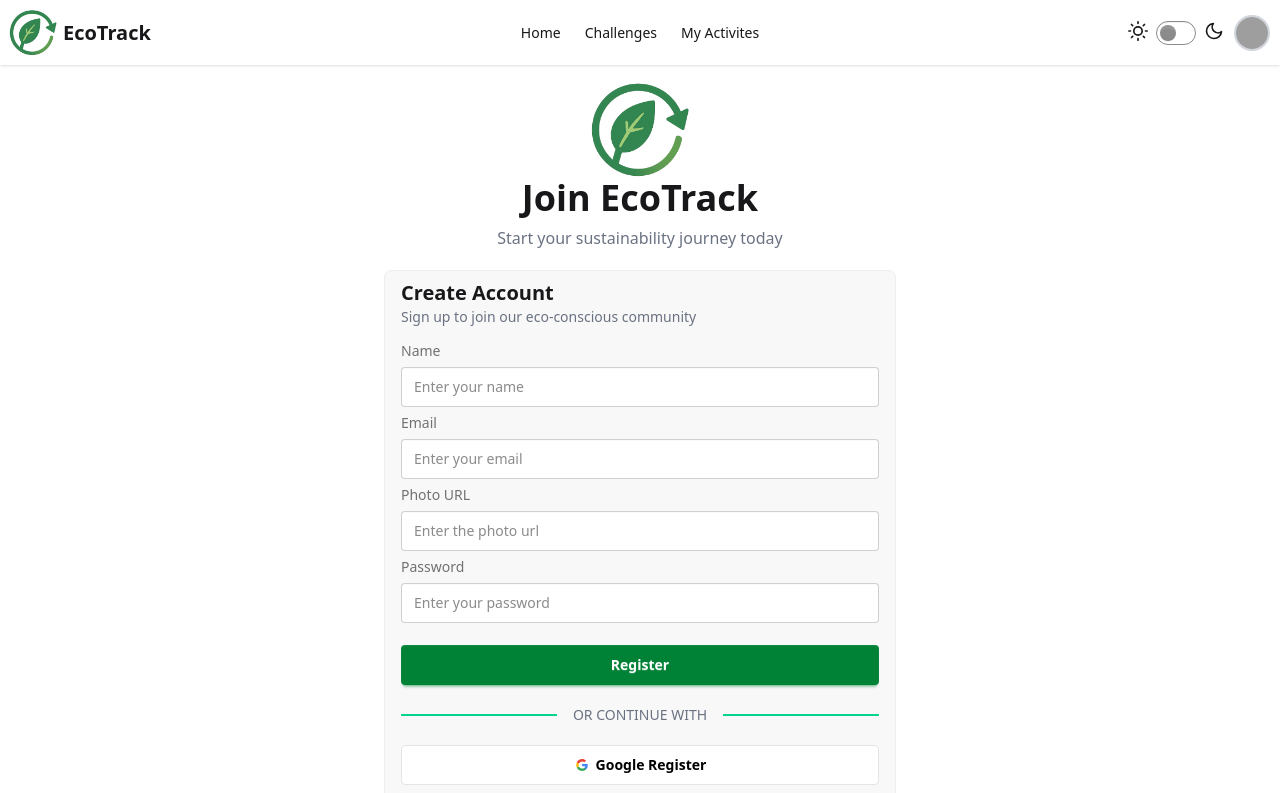
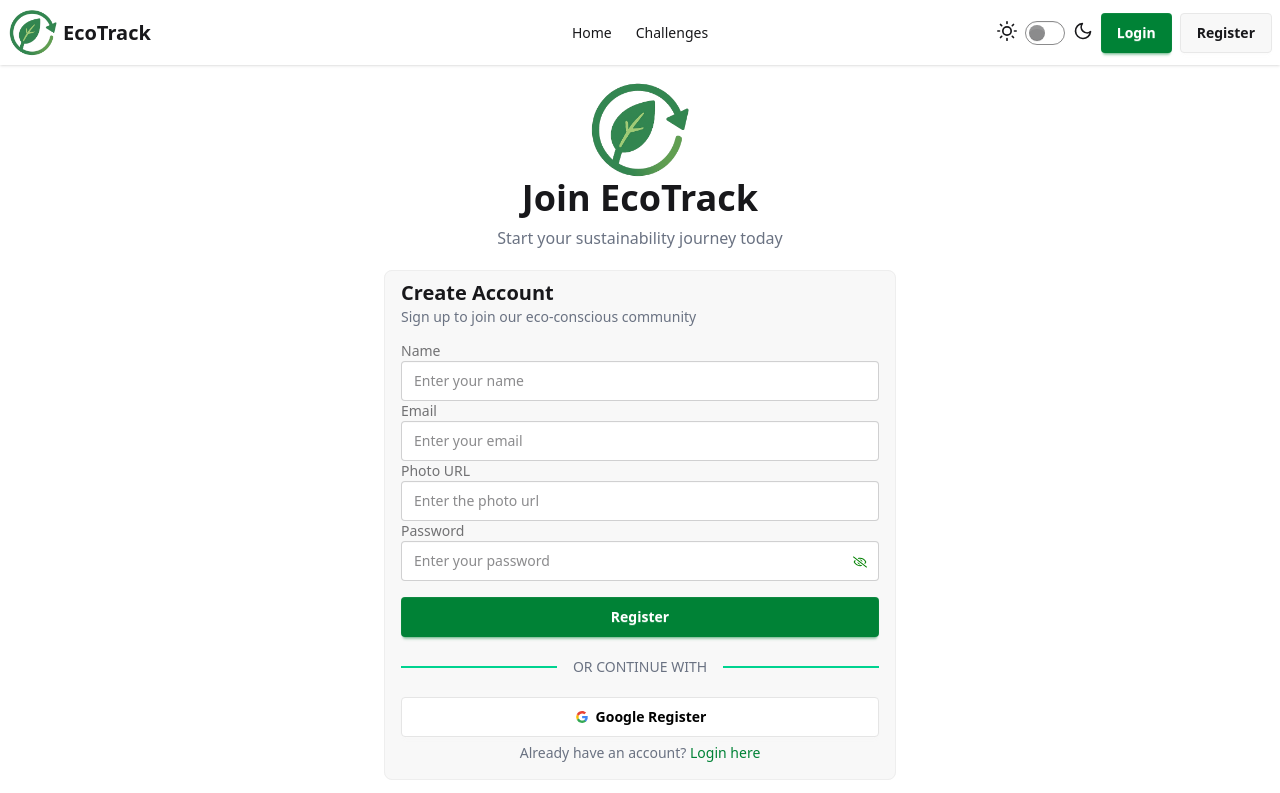
Before and after one commit to rakibhassannayem/echo-track-client, a React (Vite) app: page /register in a window 1280 px wide. Shown: the top 793 px of the page. Built offline with nearby package versions, Linux system fonts and the light colour scheme; no server answers; grey boxes are pictures that could not be loaded.

Commit message:
registration

```diff
--- a/package.json
+++ b/package.json
@@ -17,6 +17,7 @@
     "react-dom": "^19.1.1",
     "react-icons": "^5.5.0",
     "react-router": "^7.9.5",
+    "react-toastify": "^11.0.5",
     "tailwindcss": "^4.1.17"
   },
   "devDependencies": {
--- a/src/context/AuthProvider.jsx
+++ b/src/context/AuthProvider.jsx
@@ -1,19 +1,28 @@
 import { useState } from "react";
 import { AuthContext } from "./AuthContext";
+import { createUserWithEmailAndPassword, signOut } from "firebase/auth";
+import { auth } from "../firebase/firebase.config";
 
 const AuthProvider = ({ children }) => {
-  const [user, setUser] = useState({
-    name: 'nayem',
-    email: 'rajhk@gamil.com'
-  });
+  const [user, setUser] = useState(null);
   const [loading, setLoading] = useState(true);
 
+  const createUser = (email, password) => {
+    setLoading(true);
+    return createUserWithEmailAndPassword(auth, email, password);
+  };
+
+  const logOut = () => {
+
+    return signOut(auth);
+  };
 
   const authInfo = {
     user,
     setUser,
     loading,
     setLoading,
+    createUser,
   };
 
   return <AuthContext value={authInfo}>{children}</AuthContext>;
--- a/src/firebase/firebase.config.js
+++ b/src/firebase/firebase.config.js
@@ -1,18 +1,19 @@
-// Import the functions you need from the SDKs you need
 import { initializeApp } from "firebase/app";
+import { getAuth } from "firebase/auth";
 // TODO: Add SDKs for Firebase products that you want to use
 // https://firebase.google.com/docs/web/setup#available-libraries
 
 // Your web app's Firebase configuration
 const firebaseConfig = {
-  apiKey: import.meta.VITE_APIKEY,
-  authDomain: import.meta.VITE_AUTHDOMAIN,
-  projectId: import.meta.VITE_PROJECTID,
-  storageBucket: import.meta.VITE_STORAGEBUCKET,
-  messagingSenderId: import.meta.VITE_MESSAGINGSENDERID,
-  appId: import.meta.VITE_APPID,
+  apiKey: import.meta.env.VITE_APIKEY,
+  authDomain: import.meta.env.VITE_AUTHDOMAIN,
+  projectId: import.meta.env.VITE_PROJECTID,
+  storageBucket: import.meta.env.VITE_STORAGEBUCKET,
+  messagingSenderId: import.meta.env.VITE_MESSAGINGSENDERID,
+  appId: import.meta.env.VITE_APPID,
 };
 
 // Initialize Firebase
 const app = initializeApp(firebaseConfig);
-export default app;
+
+export const auth = getAuth(app);
--- a/src/main.jsx
+++ b/src/main.jsx
@@ -4,11 +4,13 @@
 import { RouterProvider } from "react-router";
 import { router } from "./router/Routes.jsx";
 import AuthProvider from "./context/AuthProvider.jsx";
+import { ToastContainer } from "react-toastify";
 
 createRoot(document.getElementById("root")).render(
   <StrictMode>
     <AuthProvider>
       <RouterProvider router={router} />
+      <ToastContainer />
     </AuthProvider>
   </StrictMode>
 );
--- a/src/pages/Register/Register.jsx
+++ b/src/pages/Register/Register.jsx
@@ -1,6 +1,43 @@
-import { Link } from "react-router";
+import { use, useState } from "react";
+import { Link, useNavigate } from "react-router";
+import { AuthContext } from "../../context/AuthContext";
+import { toast } from "react-toastify";
+import { FaRegEye, FaRegEyeSlash } from "react-icons/fa";
 
 const Register = () => {
+  const { createUser, setUser } = use(AuthContext);
+  const navigate = useNavigate();
+  const [error, setError] = useState("");
+  const [showPass, setShowPass] = useState(false);
+
+  const handleRegister = (e) => {
+    e.preventDefault();
+    const name = e.target.name.value;
+    const email = e.target.email.value;
+    const photoURL = e.target.photo.value;
+    const password = e.target.password.value;
+    console.log(name, email, photoURL, password);
+
+    const passwordRegex =
+      /^(?=.*[a-z])(?=.*[A-Z])(?=.*[!@#$%^&*(),.?":{}|<>]).{6,}$/;
+
+    if (!passwordRegex.test(password)) {
+      setError(
+        "Password must be at least 6 characters long and include at least one uppercase letter, one lowercase letter, and one special character."
+      );
+      return;
+    }
+
+    createUser(email, password)
+      .then((result) => {
+        toast.success("Registration Successfull!");
+        setUser(result.user);
+        navigate("/");
+      })
+      .catch((err) => {
+        toast.error(err.code);
+      });
+  };
   return (
     <div className="flex flex-col items-center mb-10">
       <div className="flex flex-col items-center">
@@ -10,6 +47,7 @@
           Start your sustainability journey today
         </p>
       </div>
+
       <fieldset className="fieldset bg-base-200 border-base-300 rounded-box w-lg mt-5 border p-4 pt-2">
         <div className="mb-2">
           <h3 className="headings text-xl!">Create Account</h3>
@@ -17,7 +55,7 @@
             Sign up to join our eco-conscious community
           </p>
         </div>
-
+        <form onSubmit={handleRegister}>
           <label className="label font-medium text-sm">Name</label>
           <input
             type="text"
@@ -42,15 +80,37 @@
             placeholder="Enter the photo url"
           />
 
+          <div className="relative">
             <label className="label font-medium text-sm">Password</label>
             <input
-          type="password"
+              type={showPass ? "text" : "password"}
               name="password"
               className="input w-full"
               placeholder="Enter your password"
+              required
             />
+            <div
+              onClick={() => setShowPass(!showPass)}
+              className="absolute right-3 bottom-3 cursor-pointer hover:scale-110 transition"
+            >
+              {showPass ? (
+                <FaRegEye size={14} color="green" />
+              ) : (
+                <FaRegEyeSlash size={14} color="green" />
+              )}
+            </div>
+          </div>
 
-        <button className="btn btn-primary mt-4">Register</button>
+          {error && (
+            <p className="text-red-500 font-medium">
+              Password must be at least 6 characters long and include at least
+              one uppercase letter, one lowercase letter, and one special
+              character.
+            </p>
+          )}
+
+          <button className="btn btn-primary mt-4 w-full">Register</button>
+        </form>
 
         <div className="divider divider-success text-secondary text-sm">
           OR CONTINUE WITH
```
Also changed, not shown: 1 other file (tests, documents, lock files or other folders). Lines whose indentation alone changed are shown as unchanged.
